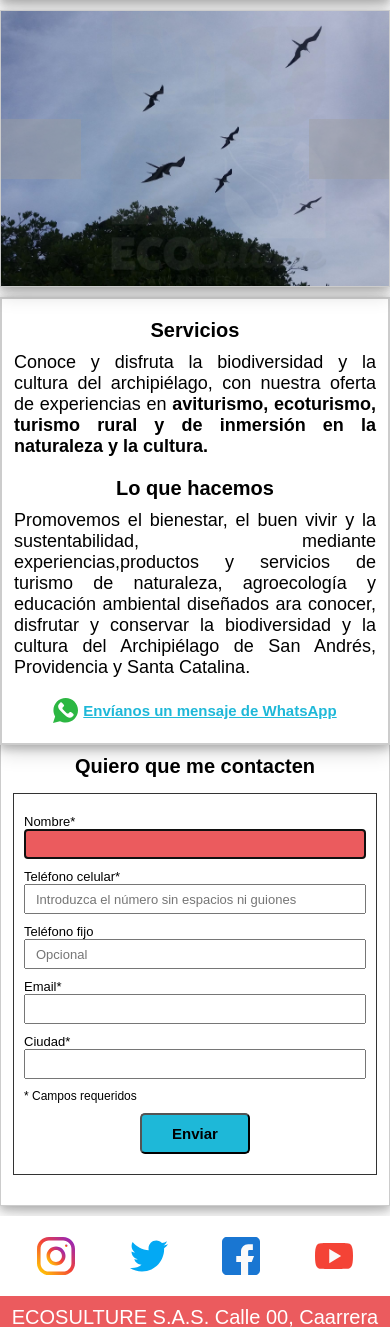
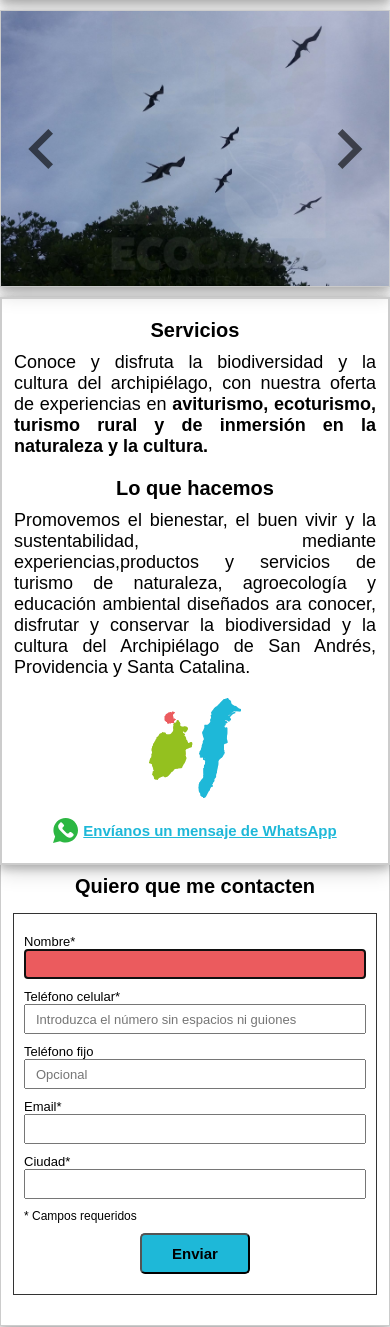
Before and after one commit to ronaldrrca/ecoculture_landingPage, a PHP site: page / in a window 390 px wide. Shown: the part 150-1477 px from the top of the page. Run offline with PHP 8.4, Linux system fonts and the light colour scheme; grey boxes are pictures that could not be loaded.

Commit message:
ajuste de mapas, flechas pasa imagenes en responsive y ajuste de tamaño al form

```diff
--- a/index.html
+++ b/index.html
@@ -17,15 +17,18 @@
 </head>
 <body>
     <header>
+
         <section id="logo-header">
             <figure> <!--Etiquetas contenedoras para imágenes-->
                 <img src="./assets/images/logo-positivo.png" alt="">
                 <!-- <figcaption>Texto que se coloca debajo de las imagenes</figcaption> -->
             </figure>
         </section>
-        <p id="prueba"></p>
+
         <section id="title-subtitle">
+
             <article id="title">
+
                 <h1>Turismo de naturaleza</h1>
             </article>
             <article id="subtitle">
@@ -39,12 +42,15 @@
     <main>
         <section id="image">
             <img id="leftRow" src="./assets/icons/navigate_before_black_24dp.svg" alt="">
+            <img id="leftRowPink" src="./assets/icons/navigate_before_pink_24dp.svg" alt="">
             <img id="activeImage" src="./assets/images/img10.jpg" alt="">
+            <img id="rightRowPink" src="./assets/icons/navigate_next_pink_24dp.svg" alt="">
             <img id="rightRow" src="./assets/icons/navigate_next_black_24dp.svg" alt="">
         </section>
 
         <!-- <hr class="section-separator"> -->
         <section id="benefits">
+
             <h2>Servicios</h2>
             <p>Conoce y disfruta la biodiversidad y la cultura del archipiélago,
                 con nuestra oferta de experiencias en <b>aviturismo, ecoturismo, turismo rural
@@ -54,6 +60,9 @@
                 servicios de turismo de naturaleza, agroecología y educación ambiental diseñados ara conocer,
                 disfrutar y conservar la biodiversidad y la cultura del Archipiélago de San Andrés, Providencia
                 y Santa Catalina.</p>
+            <article id="map-container">
+                <img id="map" src="./assets/images/mapa.png" alt="">
+            </article>
             <article id="whatsapp">
                 <img src="./assets/icons/whatsaap.svg" alt="">
                 <a id="whatsapp-link" href="https://api.whatsapp.com/send?phone=+57 300 3581311" target="_blank">Envíanos un mensaje de WhatsApp</a>
--- a/styles.css
+++ b/styles.css
@@ -32,7 +32,8 @@ html{
 body{
     width: 100vw;
     height: auto;
-
+    min-height: 360px;
+    max-width: 1300px;
     display: grid;
     grid-template-columns: 100%;
     grid-template-rows: auto auto auto;
@@ -147,23 +148,34 @@ footer{
 
 }
 
-#image #leftRow, #image #rightRow{
+#image #leftRow, #image #rightRow, #image #leftRowPink, #image #rightRowPink{
     position: absolute;
     top: 127;
     width: 8rem;
-    opacity: 0.4;
+    opacity: 0.6;
     cursor: pointer;
 }
 
-#leftRow{
+#leftRow, #leftRowPink{
     left: 0;
 }
 
-#rightRow{
+#rightRow, #rightRowPink{
     right: 0;
 
 }
 
+#leftRowPink, #rightRowPink{
+    display: none;
+}
+
+#leftRowPink:hover{
+    background-color: var(--pink);
+}
+
+#rightRowPink:hover{
+    background-color: var(--pink);
+}
 
 
 #image #leftRow:hover{
@@ -178,6 +190,7 @@ footer{
 
 
 #benefits{
+    position: relative;
     display: block;
     float: left;
     width: 100%;
@@ -185,6 +198,11 @@ footer{
     padding: 2rem 1.2rem;
     border: 0.2rem solid #ccc;
     /* background-color: orange; */
+}
+
+#benefits #map{
+
+    width: 10rem;
 }
 
 #benefits h2{
@@ -196,6 +214,13 @@ footer{
 #benefits p{
     font-size: 1.8rem;
     text-align: justify;
+}
+
+#benefits #map-container{
+    display: flex;
+    justify-content: center;
+    align-items: center;
+    margin-top: 2rem;
 }
 
 #benefits img{
@@ -492,13 +517,15 @@ footer hr{
     }
 
      #form{
-         width: 48.5%;
+         width: calc(50% - 1rem);
          height: 53.2rem;
          display: block;
          float: left;
          /* min-height: 700px; */
          margin-left: 1rem;
      }
+
+
 
      #image{
 
@@ -527,15 +554,22 @@ footer hr{
     -moz-appearance:textfield; /*Elimina las flechas en los campos tipo number*/
 }
 
-label{
+    label{
     width: 100%;
     display: block;
     font-size: 1.7rem;
 }
 
-/* #contact-information{
-    flex-direction: row;
-} */
+    #benefits #map{
+    display: none;
+}
+
+    #benefits{
+        background-image: url(./assets/images/mapa-opaco.png);
+        background-repeat: no-repeat;
+        background-position: center center;
+        background-size: 30rem;
+    }
 
 
 
@@ -550,7 +584,6 @@ label{
 
     #image{
         position: relative;
-        width: 99.5%;
         padding-top: 2rem;
         padding-bottom: 2rem;
     }
@@ -559,18 +592,15 @@ label{
         width: 80%;
     }
 
-    /* #image #leftRow{
+    #image #leftRow, #image #rightRow{
        display: none;
-
     }
 
+    #image #leftRowPink, #image #rightRowPink{
+        display: block;
+    }
 
-    #image #rightRow{
-        display: none;
-    } */
-
-
-   #form{
+      #form{
        margin-left: 1rem;
        float: left;
    }
@@ -580,6 +610,11 @@ label{
        flex-wrap: wrap;
     }
 
+    form{
+        width: 85%;
+        margin: 0 auto;
+    }
+
 
 
 }
```
Also changed, not shown: assets/icons/navigate_before_black_24dp.svg (added), assets/icons/navigate_before_pink_24dp.svg, assets/icons/navigate_next_black_24dp.svg (added), assets/icons/navigate_next_pink_24dp.svg, assets/images/mapa-opaco.png (added), assets/images/mapa.png.
